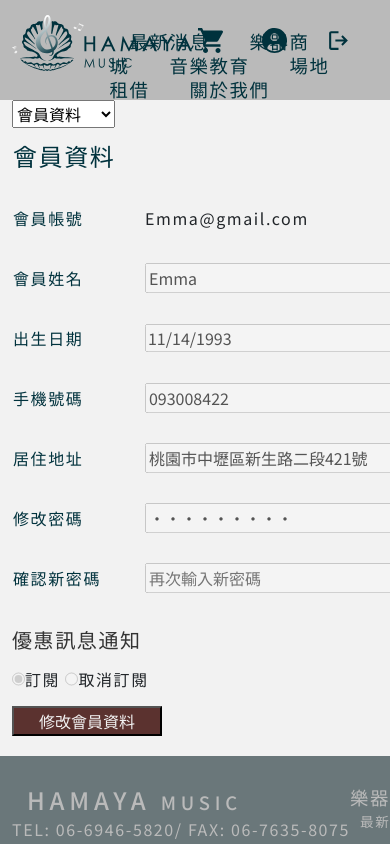
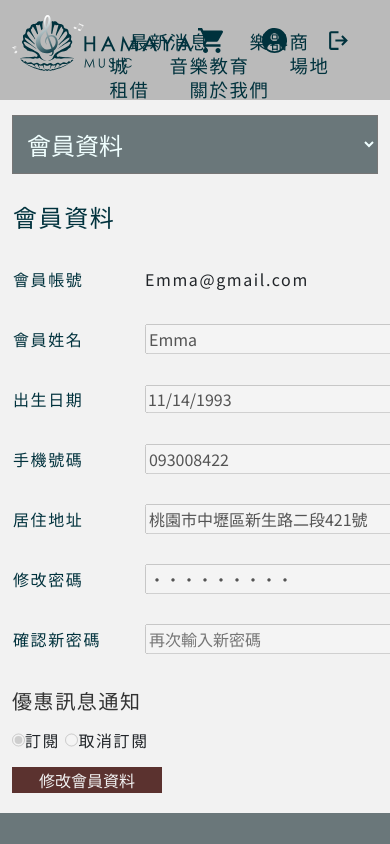
Before and after one commit to TSENG-TZU-YU/MFEE27-HAMAYA, a React (Create React App) app: page /member in a window 390 px wide. Shown: the top 844 px of the page. Built offline with nearby package versions, Linux system fonts and the light colour scheme.

Commit message:
update memberlist

```diff
--- /dev/null
+++ b/src/pages/Member/components/MemberListMobile/index.css
@@ -0,0 +1,12 @@
+.MemberListMobile select{
+    width: 100%;
+    padding: 10px;
+    font-size: 24px;
+    color: azure;
+    background-color: #6A777A;
+    outline-color: #0099ff;
+
+}
+.MemberListMobile select option{
+    font-size: 24px;
+}
--- a/src/pages/Member/components/MemberListMobile/index.js
+++ b/src/pages/Member/components/MemberListMobile/index.js
@@ -1,14 +1,30 @@
+import { useState } from 'react';
+import { useNavigate } from 'react-router-dom';
+import './index.css';
+
 function MemberListMobile(props) {
+    const [url, setUrl] = useState('');
+    const navigate = useNavigate();
     return (
-        <div className="col-2 d-md-none">
-            <select>
-                <option value="1-10">會員資料</option>
-                <option value="10-15">我的課程</option>
-                <option value="15-20">我的收藏</option>
-                <option value="20+">訂單查詢</option>
-                <option value="20+">我的優惠券</option>
-                <option value="20+">我的詢問</option>
-            </select>
+        <div className="col-12 d-md-none MemberListMobile">
+            <div className="my-3">
+                <select
+                    value={url}
+                    onChange={(e) => {
+                        setUrl(e.target.value);
+                        const newUrl = e.target.value;
+                        navigate(newUrl);
+                    }}
+                >
+                    <option value="">會員資料</option>
+                    <option value="myclass">我的課程</option>
+                    <option value="mybucketlist">我的收藏</option>
+                    <option value="mycart">購物車</option>
+                    <option value="myorder">訂單查詢</option>
+                    <option value="mycoupon">我的優惠券</option>
+                    <option value="myquestion">我的詢問</option>
+                </select>
+            </div>
         </div>
     );
 }
--- a/src/pages/Member/components/MyProfile/index.js
+++ b/src/pages/Member/components/MyProfile/index.js
@@ -140,7 +140,7 @@ function MyProfile(props) {
             </div>
             {edit ? (
                 <button
-                    className="myprofile_btn mb-4 accent-light-color bg-accent-color"
+                    className="myprofile_btn mb-4 accent-light-color bg-accent-color border-0"
                     onClick={() => {
                         setEdit(false);
                     }}
@@ -149,7 +149,7 @@ function MyProfile(props) {
                 </button>
             ) : (
                 <button
-                    className="myprofile_btn mb-4 accent-light-color bg-main-color"
+                    className="myprofile_btn mb-4 accent-light-color bg-main-color border-0"
                     onClick={() => {
                         setEdit(true);
                     }}
```
